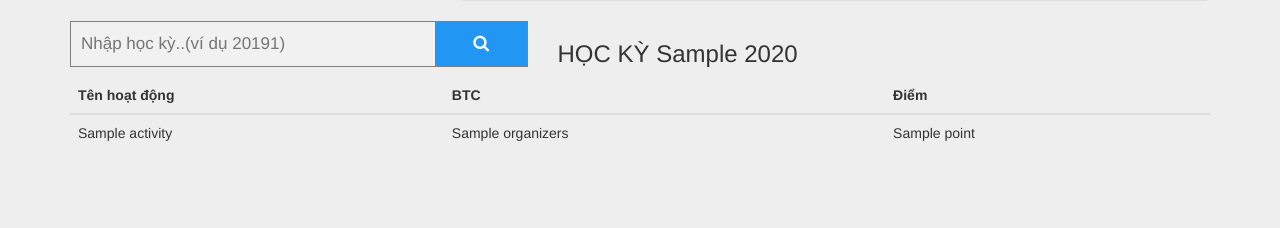
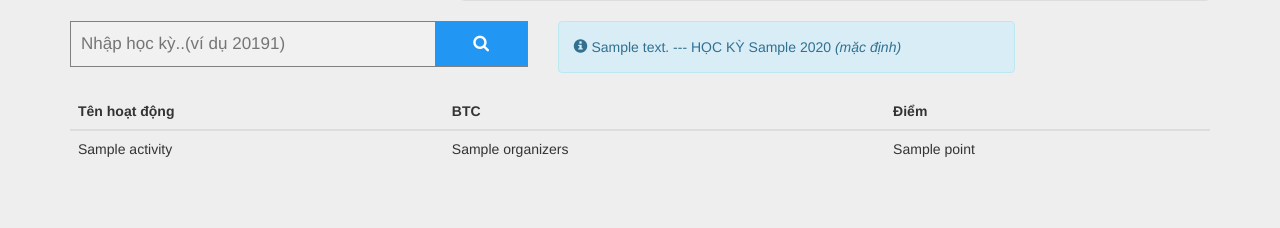
Before and after one commit to Sang2306/YouthUnionManagement, a Django app: template login/templates/login/personal.html in a window 1280 px wide. Shown: the part 236-464 px from the top of the page. Run offline with Django 3.2, Linux system fonts and the light colour scheme; the template is opened without the code that fills it: most values are stand-ins (such as "Sample title", 1, 10 or a date in 2020); some libraries are stand-ins or nearby versions.

Commit message:
chinh sua xu ly chuyen semester code thanh hoc ky

```diff
--- a/login/templates/login/personal.html
+++ b/login/templates/login/personal.html
@@ -116,8 +116,16 @@
         </form>
     </div>
     <div class="col-sm-3 col-md-5">
-        {% if school_semester is not None and school_year is not None %}
-        <h3>HỌC KỲ {{ school_semester }} {{ school_year }}</h3>
+        {% if message_wrong_input %}
+        <div class="alert alert-info" role="alert">
+            <span class="glyphicon glyphicon-info-sign"></span>
+            {{ message_wrong_input }} ---
+            HỌC KỲ {{ school_semester }} {{ school_year }} <i>(mặc định)</i>
+        </div>
+        {% elif school_semester is not None and school_year is not None %}
+        <div class="alert alert-success" role="alert">
+            HỌC KỲ {{ school_semester }} {{ school_year }}
+        </div>
         {% endif %}
     </div>
 </div>
```
Also changed, not shown: login/views.py (+7 -2 lines).
